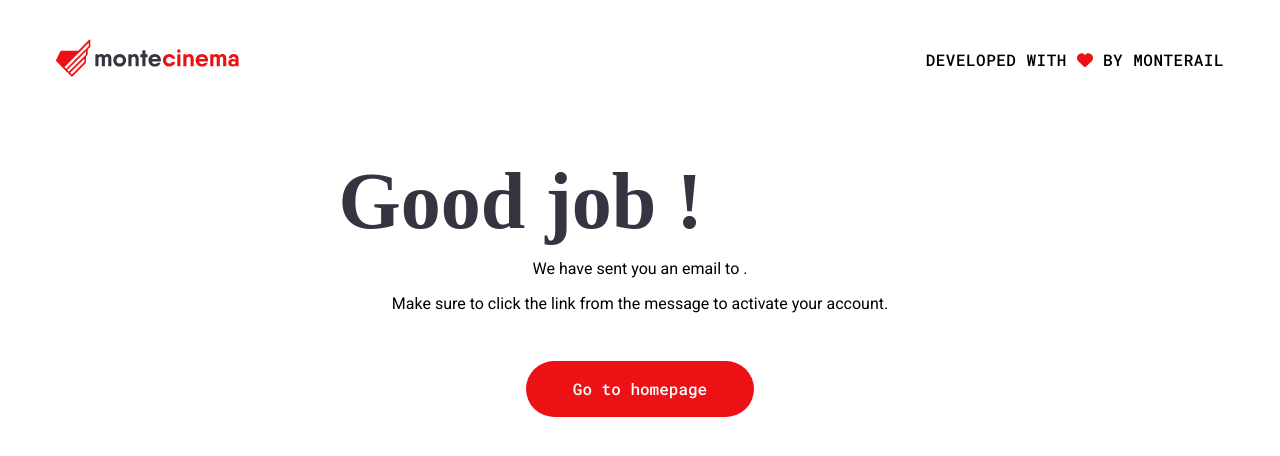
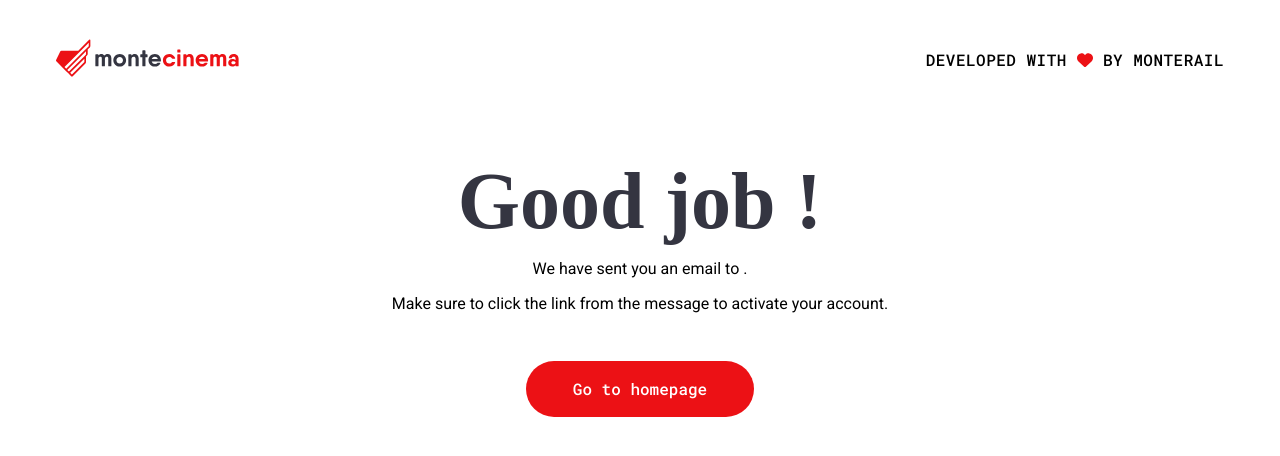
Before and after one commit to martaqh/registration-form, a React (Create React App) app: page /success in a window 1280 px wide. Shown: the top 456 px of the page. Built offline with nearby package versions, Linux system fonts and the light colour scheme; a web font is replaced by a local one.

Commit message:
Update PageTitle component

```diff
--- a/src/components/PageTitle/PageTitle.js
+++ b/src/components/PageTitle/PageTitle.js
@@ -2,7 +2,7 @@ import styles from './PageTitle.module.scss';
 
 const PageTitle = props => {
     return (
-        <div className={styles.pageTitle}>{props.children}</div>
+        <div type={props.type} className={styles.pageTitle}>{props.children}</div>
     )
 }
 
--- a/src/components/PageTitle/PageTitle.module.scss
+++ b/src/components/PageTitle/PageTitle.module.scss
@@ -6,4 +6,9 @@
     font-weight: 600;
     font-size: 80px;
     line-height: 102%;
+
+    &[type="success"] {
+        text-align: center;
+
+    }
 }
```
